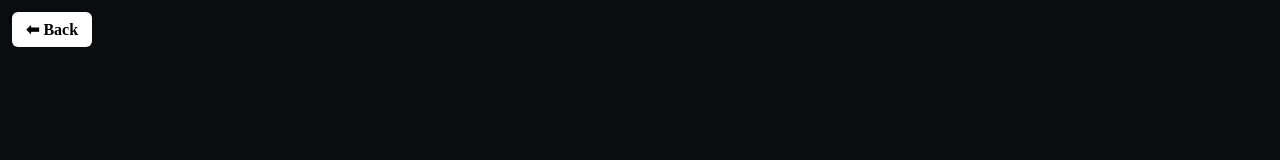
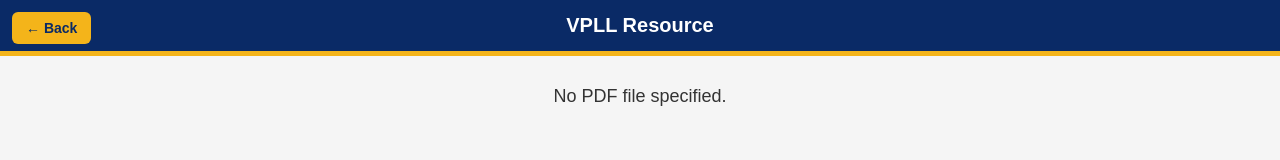
Before and after one commit to jonathanwhiddon-vpll/vpll-app, a plain HTML site: page viewer.html in a window 1280 px wide. Drawn offline with Linux system fonts and the light colour scheme.

Commit message:
Update viewer.html

```diff
--- a/viewer.html
+++ b/viewer.html
@@ -1,46 +1,88 @@
 <!DOCTYPE html>
-<html>
+<html lang="en">
 <head>
-  <meta name="viewport" content="width=device-width, initial-scale=1">
-  <title>Document Viewer</title>
+    <meta charset="UTF-8">
+    <meta name="viewport" content="width=device-width, initial-scale=1.0">
+    <title>VPLL Resource</title>
+
     <style>
-    body, html {
+        body {
             margin: 0;
-      padding: 0;
-      height: 100%;
-      background: #0b0e11;
+            background: #f5f5f5;
+            font-family: Arial, sans-serif;
         }
+
+        /* VPLL Header Bar */
+        header {
+            background-color: #0a2a66; /* dark navy */
+            color: white;
+            padding: 14px 0;
+            text-align: center;
+            font-size: 20px;
+            font-weight: bold;
+            border-bottom: 5px solid #f4b41a; /* gold */
+            position: relative;
+        }
+
+        /* Back button */
         #backBtn {
             position: absolute;
+            left: 12px;
             top: 12px;
-      left: 12px;
-      background: #ffffff;
-      color: #000;
+            background: #f4b41a;
+            color: #0a2a66;
+            border: none;
             padding: 8px 14px;
+            font-size: 14px;
             border-radius: 6px;
-      font-size: 16px;
+            cursor: pointer;
             font-weight: bold;
-      text-decoration: none;
-      z-index: 9999;
-      box-shadow: 0 2px 5px rgba(0,0,0,0.3);
         }
+        #backBtn:hover {
+            background: #ffcc33;
+        }
+
+        /* PDF container */
         iframe {
             width: 100%;
-      height: 100%;
+            height: calc(100vh - 65px);
             border: none;
-      margin-top: 0;
+        }
+
+        /* Error message */
+        .error {
+            padding: 30px;
+            text-align: center;
+            font-size: 18px;
+            color: #333;
         }
     </style>
 </head>
+
 <body>
-  <a id="backBtn" href="javascript:history.back()">⬅ Back</a>
 
-  <iframe id="pdfFrame"></iframe>
+<header>
+    <button id="backBtn" onclick="history.back()">← Back</button>
+    VPLL Resource
+</header>
+
+<div id="pdfContainer"></div>
 
 <script>
-    const url = new URL(location.href);
-    const file = url.searchParams.get("file");
-    document.getElementById("pdfFrame").src = file;
+    // Get ?file= parameter
+    const params = new URLSearchParams(window.location.search);
+    const file = params.get("file");
+
+    const container = document.getElementById("pdfContainer");
+
+    if (!file) {
+        container.innerHTML = "<div class='error'>No PDF file specified.</div>";
+    } else {
+        container.innerHTML = `
+            <iframe src="${file}" title="PDF Viewer"></iframe>
+        `;
+    }
 </script>
+
 </body>
 </html>
```
Lines whose indentation alone changed are shown as unchanged.
